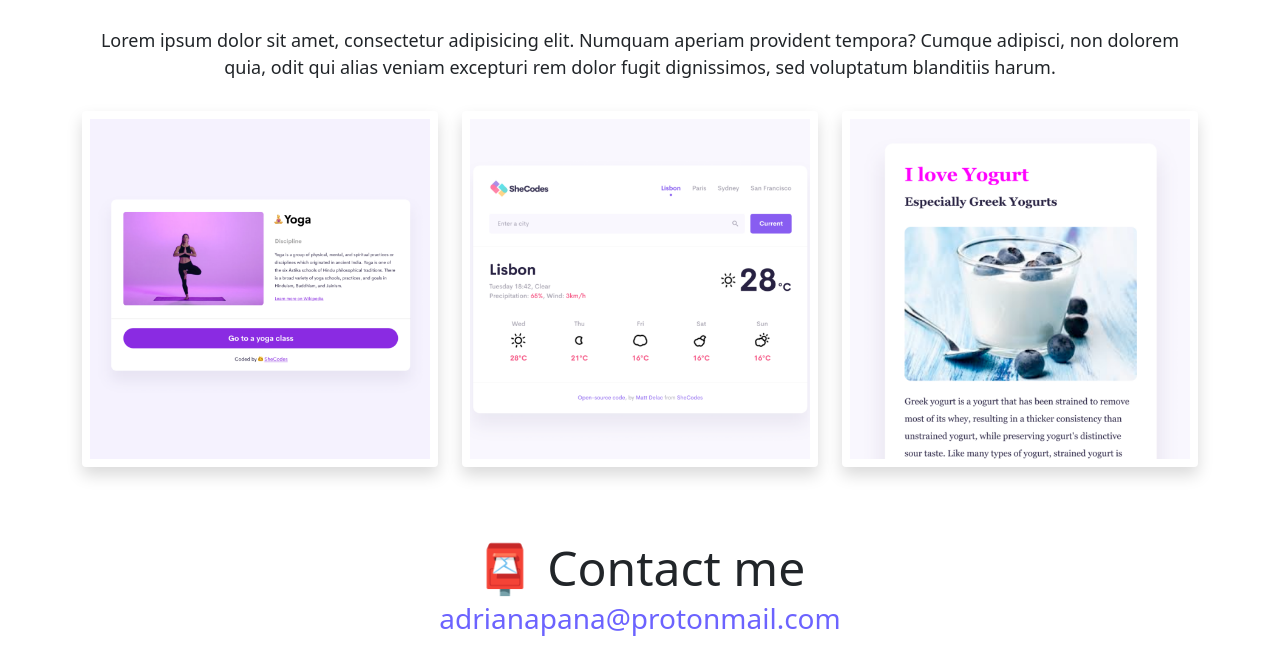
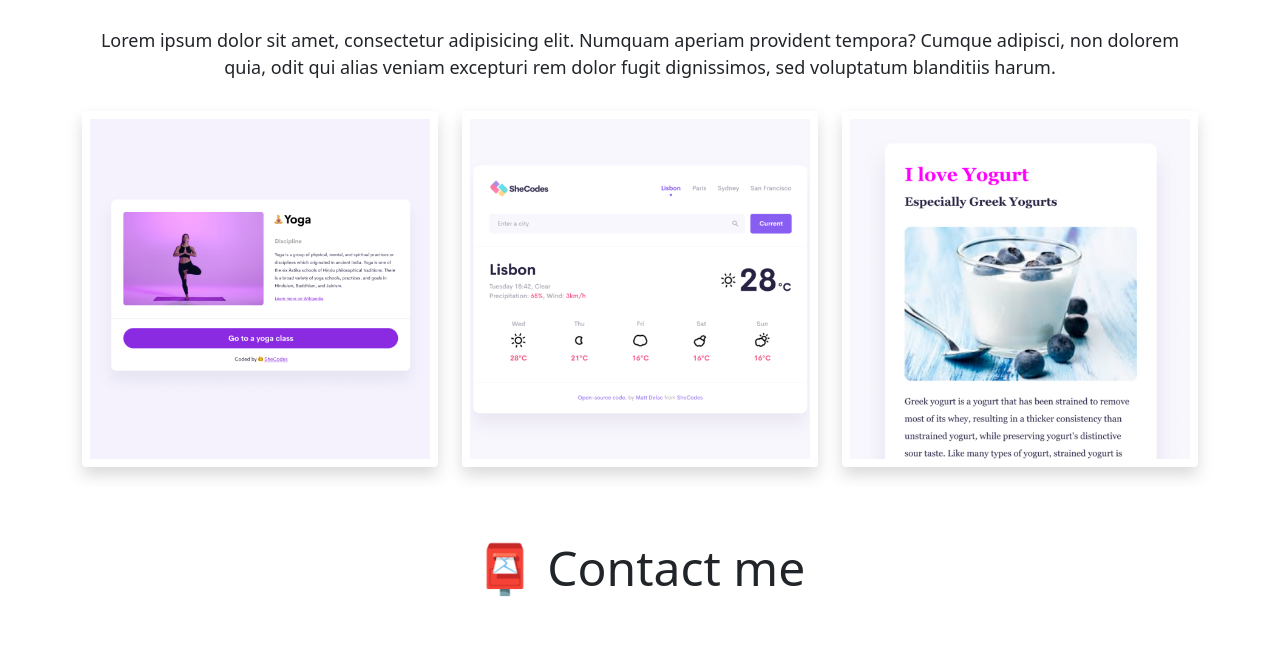
Before and after one commit to AdrianaPana/YogaWeatherYogurt, a plain HTML site: page about.html in a window 1280 px wide. Shown: the part 217-876 px from the top of the page. After the commit the page ends 834 px from the top, so only its background shows below. Drawn offline with nearby package versions, Linux system fonts and the light colour scheme.

Commit message:
Deleted the email

```diff
--- a/about.html
+++ b/about.html
@@ -87,9 +87,6 @@
       </div>
       <div id="contact" class="mt-5">
         <h2 class="text-center">📮 Contact me</h2>
-        <a href="mailto:lpanafb@gmail.com" class="email-link" title="email me"
-          >adrianapana@protonmail.com</a
-        >
       </div>
     </div>
   </body>
```
